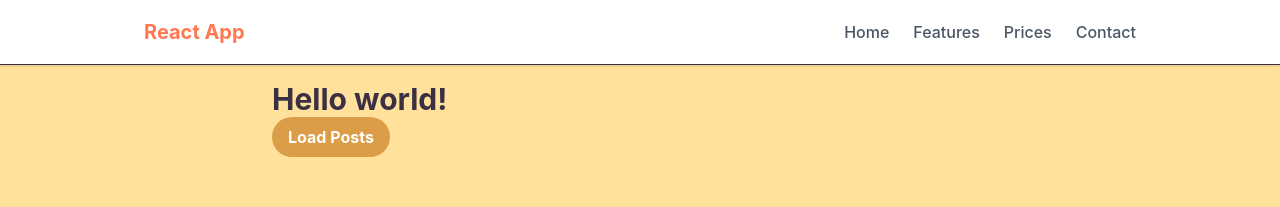
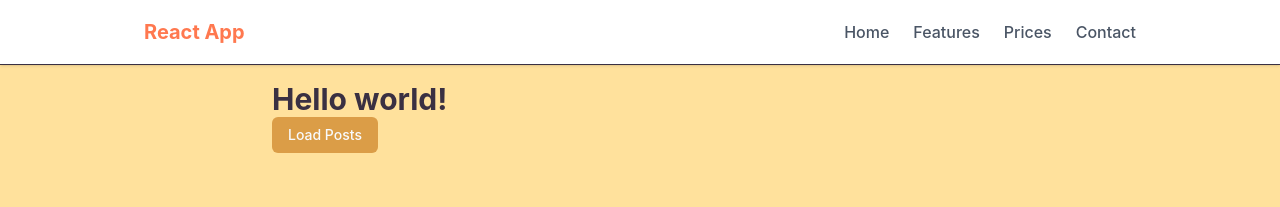
Before and after one commit to luesoad/react-app, a React (Vite) app: page / in a window 1280 px wide. Shown: the top 207 px of the page. Built offline with nearby package versions, Linux system fonts and the light colour scheme.

Commit message:
create button component

```diff
--- /dev/null
+++ b/src/components/Button.tsx
@@ -0,0 +1,28 @@
+import React from 'react';
+
+interface ButtonProps {
+    onClick: () => void;
+    variant?: 'primary' | 'secondary';
+    children: React.ReactNode;
+    disabled?: boolean;
+    className?: string;
+}
+
+const Button: React.FC<ButtonProps> = ({ onClick, variant = 'primary', children, disabled, className }) => {
+    const baseClasses = 'inline-flex rounded-md px-4 py-2 text-center font-sans text-sm font-medium transition-all duration-300 ease-in';
+    const variantClasses = variant === 'primary'
+        ? 'bg-primary text-slate-50 hover:bg-slate-700'
+        : 'bg-secondary text-slate-50 hover:bg-slate-700';
+
+    return (
+        <button
+            onClick={onClick}
+            className={`${baseClasses} ${variantClasses} ${className} ${disabled ? 'disabled:cursor-not-allowed disabled:opacity-50 disabled:shadow-none' : ''}`}
+            disabled={disabled}
+        >
+            {children}
+        </button>
+    );
+};
+
+export default Button;
--- a/src/components/List.tsx
+++ b/src/components/List.tsx
@@ -2,6 +2,7 @@ import React, { useState, useEffect } from 'react';
 import axios from 'axios';
 import { Post } from '../types/Post';
 import ListItem from './ListItem';
+import Button from './Button';
 
 interface ListProps {
     showPosts: boolean;
@@ -12,6 +13,8 @@ const List: React.FC<ListProps> = ({ showPosts }) => {
     const [loading, setLoading] = useState(false);
     const [error, setError] = useState<string | null>(null);
     const [visibleCount, setVisibleCount] = useState(10);
+    const postsApiUrl = 'https://jsonplaceholder.typicode.com/posts';
+    const postApiImageUrl = 'https://picsum.photos/400/600?random=';
 
     useEffect(() => {
         if (showPosts) {
@@ -26,11 +29,11 @@ const List: React.FC<ListProps> = ({ showPosts }) => {
         setLoading(true);
         setError(null);
         try {
-            const response = await axios.get<Post[]>('https://jsonplaceholder.typicode.com/posts');
+            const response = await axios.get<Post[]>(postsApiUrl);
 
             const postsWithImages = response.data.map((post) => ({
                 ...post,
-                image: `https://picsum.photos/400/600?random=${post.id}&auto=format&fit=crop`,
+                image: `${postApiImageUrl}${post.id}&auto=format&fit=crop`,
             }));
             setPosts(postsWithImages);
         } catch (err) {
@@ -57,12 +60,9 @@ const List: React.FC<ListProps> = ({ showPosts }) => {
                         ))}
                     </div>
                     {visibleCount < posts.length && (
-                        <button
-                            onClick={loadMorePosts}
-                            className="mt-4 bg-primary hover:bg-secondary text-white font-bold py-2 px-4 rounded-full cursor-pointer"
-                        >
+                        <Button onClick={loadMorePosts} variant="primary">
                             Load More
-                        </button>
+                        </Button>
                     )}
                 </>
             )}
--- a/src/components/ListItem.tsx
+++ b/src/components/ListItem.tsx
@@ -1,6 +1,7 @@
 import React from 'react';
 import { Post } from '../types/Post';
 import { Link } from 'react-router-dom';
+import Button from './Button';
 
 const ListItem: React.FC<Post & { image: string }> = ({ title, id, image }) => {
     return (
@@ -8,11 +9,11 @@ const ListItem: React.FC<Post & { image: string }> = ({ title, id, image }) => {
             <img src={image} className='w-full h-48 object-cover' alt={title} />
             <p className='m-4'> {title}</p>
             <div className='w-full rounded px-3 pb-3 pt-1.5'>
-                <button className='inline-flex rounded-md bg-secondary px-4 py-2 text-center font-sans text-sm font-medium text-slate-50 transition-all duration-300 ease-in hover:bg-slate-700 disabled:cursor-not-allowed disabled:opacity-50 disabled:shadow-none'>
-                    <Link to={`/post/${id}`} className="block">
+                <Button variant="secondary" onClick={() => { }}>
+                    <Link to={`/post/${id}`} className="block text-slate-50">
                         More
                     </Link>
-                </button>
+                </Button>
             </div>
         </div>
     );
--- a/src/components/Navbar.tsx
+++ b/src/components/Navbar.tsx
@@ -1,5 +1,6 @@
 import React, { useState } from 'react';
 import { Link } from 'react-router-dom';
+import Button from './Button';
 
 const navLinks = [
     { label: "Home", href: "/" },
@@ -35,30 +36,28 @@ const Navbar: React.FC = () => {
                     ))}
                 </div>
                 <div className="md:hidden">
-                    <button
-                        type="button"
+                    <Button
                         onClick={toggleMenu}
                         className="text-sky-600 hover:text-sky-800 focus:outline-none cursor-pointer"
                     >
                         <svg className="w-6 h-6" fill="none" stroke="currentColor" strokeWidth={2} viewBox="0 0 24 24">
                             <path strokeLinecap="round" strokeLinejoin="round" d="M4 6h16M4 12h16M4 18h16" />
                         </svg>
-                    </button>
+                    </Button>
                 </div>
             </div>
             {isOpen && (
                 <div className="fixed inset-0 bg-white z-50 flex flex-col justify-start items-start p-4">
                     <div className="flex justify-between items-center w-full">
                         <h2 className="text-lg font-bold">Menu</h2>
-                        <button
-                            type="button"
+                        <Button
                             onClick={() => setIsOpen(false)}
                             className="text-sky-600 hover:text-sky-800 focus:outline-none cursor-pointer"
                         >
                             <svg className="w-6 h-6" fill="none" stroke="currentColor" strokeWidth={2} viewBox="0 0 24 24">
                                 <path strokeLinecap="round" strokeLinejoin="round" d="M6 18L18 6M6 6l12 12" />
                             </svg>
-                        </button>
+                        </Button>
                     </div>
                     <div className="flex flex-col space-y-4 w-full mt-4">
                         {navLinks.map((link) => (
--- a/src/pages/Home.tsx
+++ b/src/pages/Home.tsx
@@ -1,5 +1,6 @@
 import React, { useState } from 'react';
 import List from './../components/List';
+import Button from './../components/Button';
 
 const Home: React.FC = () => {
     const [showPosts, setShowPosts] = useState(false);
@@ -11,12 +12,13 @@ const Home: React.FC = () => {
     return (
         <div className="max-w-screen-md mx-auto px-4 mt-4">
             <h1 className="text-3xl font-bold">Hello world!</h1>
-            <button
+            <Button
                 onClick={handleButtonClick}
-                className="bg-primary hover:bg-secondary text-white font-bold py-2 px-4 rounded-full cursor-pointer"
+                variant="primary"
+                className="font-bold py-2 px-4 rounded-full cursor-pointer"
             >
                 {showPosts ? 'Hide Posts' : 'Load Posts'}
-            </button>
+            </Button>
             <List showPosts={showPosts} />
         </div>
     );
```
